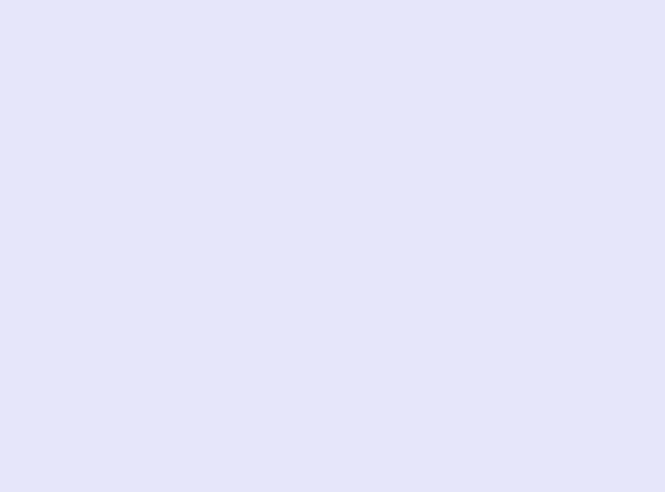
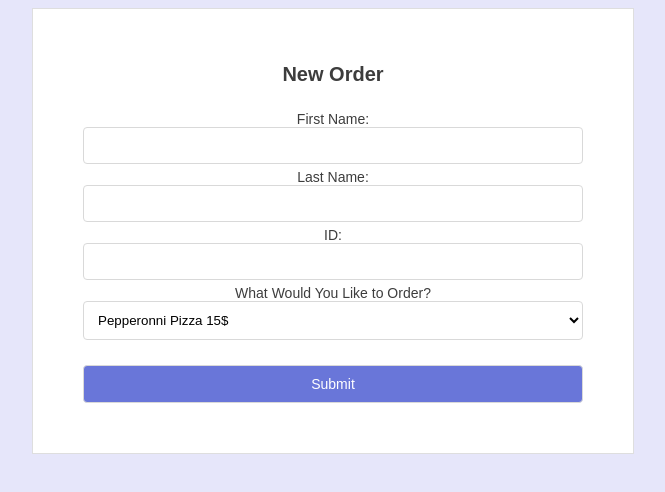
Before and after one commit to iangle/orderForm, a React (Create React App) app: page /Order in a window 1280 px wide. Shown: the top 492 px of the page, without its empty margins (307-972 px from the left). Built offline with nearby package versions, Linux system fonts and the light colour scheme.

Commit message:
changed the file structure

```diff
--- a/src/Routing.js
+++ b/src/Routing.js
@@ -1,8 +1,9 @@
 import React from 'react';
 import {BrowserRouter as Router, Switch, Route} from "react-router-dom";
 
-import Home from "./Home/Home";
-import Success from "./Success/Success";
+import Home from "./pages/Home/Home";
+import Success from "./pages/Success/Success";
+import Order from "./pages/Order/Order";
 
 const Routing = () => {
     return(
@@ -10,6 +11,7 @@ const Routing = () => {
             <Switch>
                 <Route exact path='/' component={Home} />
                 <Route exact path='/Success' component={Success} />
+                <Route exact path='/Order' component={Order}/>
             </Switch>
         </Router>
     )
--- a/src/Success/Success.js
+++ /dev/null
@@ -1,10 +0,0 @@
-import React from 'react';
-
-function Success(){
-
-        return(
-                <p>Hello World!</p>
-        );
-}
-
-export default Success
--- /dev/null
+++ b/src/pages/Home/Home.js
@@ -0,0 +1,12 @@
+import React from 'react';
+
+function Home(){
+
+  return(
+    <div>
+      Hello There!
+    </div>
+  );
+}
+
+export default Home;
--- a/src/Home/Home.js
+++ b/src/pages/Order/Order.js
@@ -1,8 +1,8 @@
 import React, {useState} from 'react';
 import {useHistory} from 'react-router-dom';
-import "./Home.css";
+import "./Order.css";
 
-function Home(){
+function Order(){
 
   const [firstname, setfirstname] = useState("");
   const [lastname, setlastname] = useState("");
@@ -53,4 +53,4 @@ function Home(){
   );
 }
 
-export default Home;
+export default Order;
```
Also changed, not shown: src/pages/Home/Home.css (added), src/pages/Order/Order.css (renamed from src/Home/Home.css).
